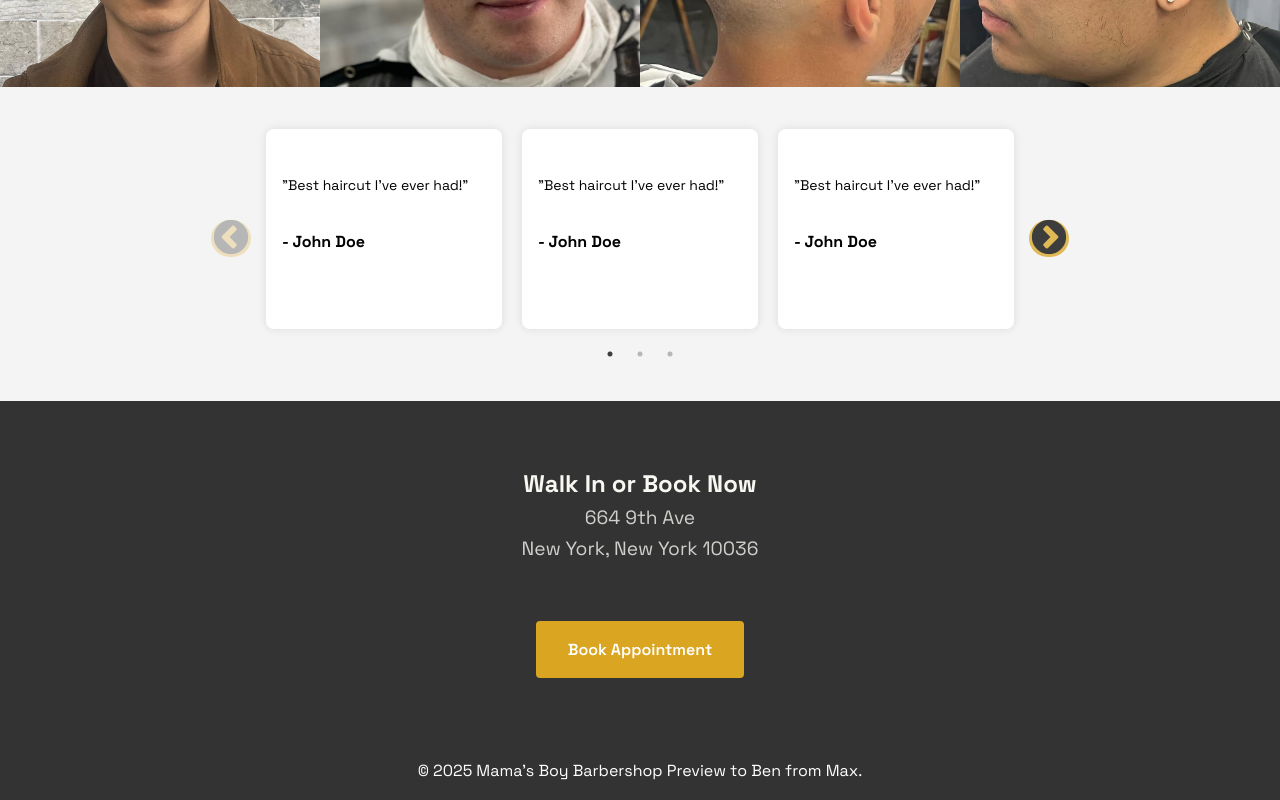
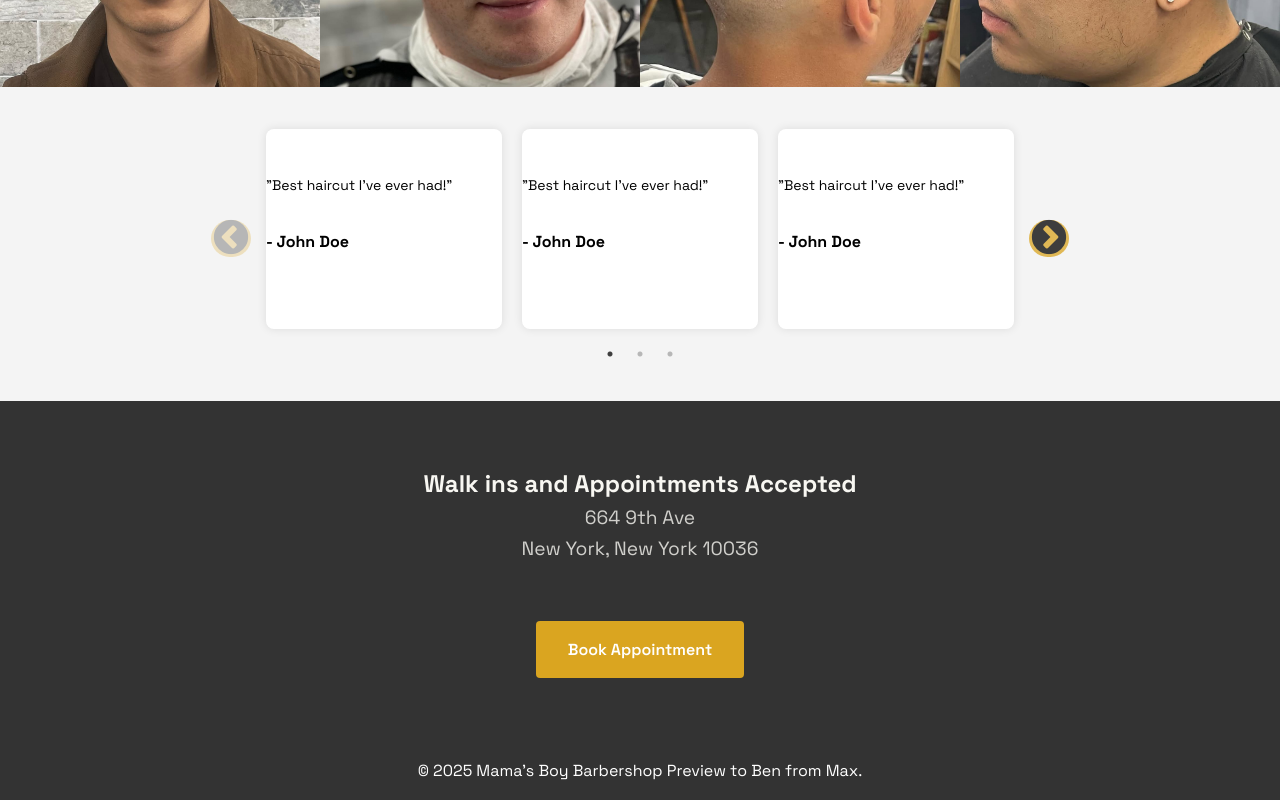
Before and after one commit to maxx-css/mamasboy, a website: page index.html in a window 1280 px wide. Shown: the part 1558-2358 px from the top of the page. Drawn offline with nearby package versions, Linux system fonts and the light colour scheme.

Commit message:
Menu button adjustments

```diff
--- a/index.html
+++ b/index.html
@@ -173,7 +173,7 @@
     <!-- Contact Us -->
     <section class="contact-cta">
       <div class="container">
-        <h1>Walk In or Book Now</h1>
+        <h1>Walk ins and Appointments Accepted</h1>
         <p>
           664 9th Ave<br />
           New York, New York 10036
--- a/site-header.js
+++ b/site-header.js
@@ -19,7 +19,7 @@ class SiteHeader extends HTMLElement {
         </li>
         <li><a>About</a></li>
         <li><a>Gallery</a></li>
-
+        <li><a class="nav-link contact-now">Contact Now</a></li>
         <li><a class="nav-link book-now">Book Now</a></li>
       </ul>
     </div>
--- a/styles.css
+++ b/styles.css
@@ -660,7 +660,7 @@ color: goldenrod;
 
 .review-card {
   background: #fff;
-  padding: 1rem;
+  /* padding: 1rem; */
   border-radius: 8px;
   box-shadow: 0 0 10px rgba(0, 0, 0, 0.1);
 }
```
